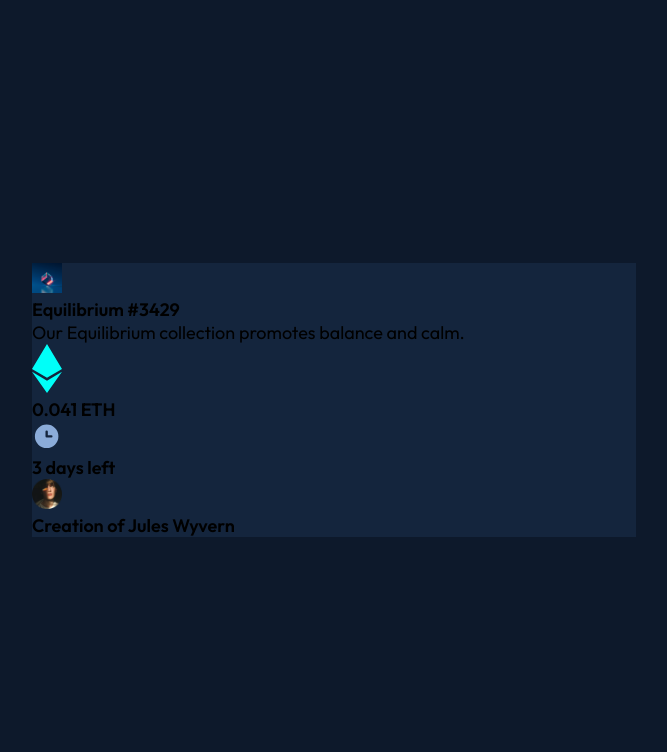
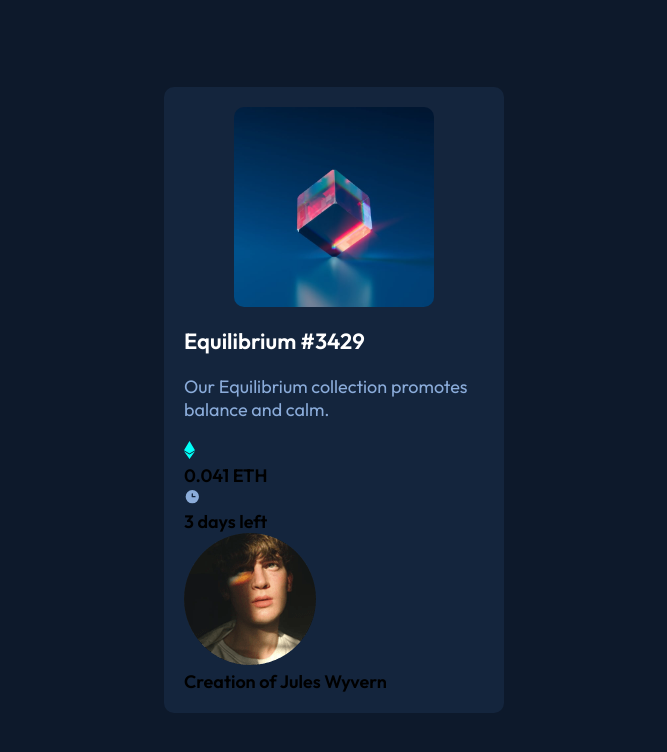
Before and after one commit to mvcaribe/NFT---FrontendMentor, a plain HTML site: page index.html in a window 1280 px wide. Shown: the whole page, without its empty margins (306-973 px from the left). Drawn offline with Linux system fonts and the light colour scheme.

Commit message:
Iniciando o ajusto do NFT e das informações

```diff
--- a/assets/CSS/style.css
+++ b/assets/CSS/style.css
@@ -18,6 +18,7 @@
 }
 body {
     background-color: var(--Very-dark-blue-mainBG);
+
 }
 section {
     width: 100vw;
@@ -29,9 +30,33 @@ section {
 }
 .card {
     background-color: var(--Very-dark-blue-cardBG);
-    width: auto;
+    width: 34rem;
     height: auto;
+    display: flex;
+    flex-direction: column;
+    padding: 2rem;
+
+    border-radius: 1rem;
 }
-img {
-    width: 5%;
+.NFT--imagem {
+    display: flex;
+    justify-content: center;
+    margin-bottom: 2rem;
 }
+.NFT {
+    width: 20rem;
+    object-fit: cover;
+    border-radius: 1rem;
+}
+.infor {
+    margin-bottom: 2rem;
+}
+h1 {
+    color: var(--White);
+    margin-bottom: 2rem;
+    font-weight: 600;
+    font-size: 2.2rem;
+}
+p {
+    color: var(--Soft-blue);
+}
--- a/index.html
+++ b/index.html
@@ -10,8 +10,8 @@
 <body>
     <section>
         <div class="card">
-            <div class="imagem">
-                <img src="assets/images/image-equilibrium.jpg" alt="imagem nft">
+            <div class="NFT--imagem">
+                <img class="NFT" src="assets/images/image-equilibrium.jpg" alt="imagem nft">
             </div>
             <div class="infor">
                 <h1>Equilibrium #3429</h1>
```
